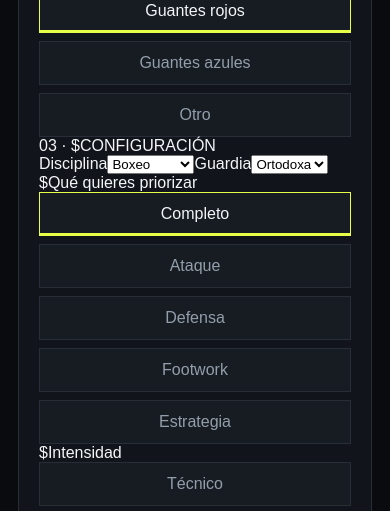
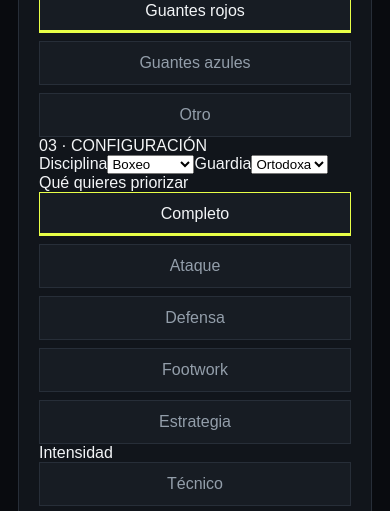
Before and after one commit to pinoaraj/fight-ai-web, a Next.js app: page / in a window 390 px wide. Shown: the part 940-1451 px from the top of the page. Built offline with nearby package versions, Linux system fonts and the light colour scheme.

Commit message:
fix: correct JSX expressions in mobile parity pass

```diff
--- a/app/page.tsx
+++ b/app/page.tsx
@@ -142,13 +142,13 @@ export default function Home() {
           <div className="fighters">
             {['Guantes rojos','Guantes azules','Otro'].map(x => <button key={x} className={fighter === x ? 'active' : ''} onClick={() => setFighter(x)}>{x}</button>)}
           </div>
-          <div className="mobileSectionLabel">03 · ${language === 'es' ? 'CONFIGURACIÓN' : 'SETUP'}</div>
+          <div className="mobileSectionLabel">03 · {language === 'es' ? 'CONFIGURACIÓN' : 'SETUP'}</div>
           <div className="analysisOptions">
             <label>Disciplina<select value={sport} onChange={e => setSport(e.target.value as 'boxing' | 'kickboxing')}><option value="boxing">Boxeo</option><option value="kickboxing">Kickboxing</option></select></label>
             <label>Guardia<select value={stance} onChange={e => setStance(e.target.value as 'orthodox' | 'southpaw' | 'switch')}><option value="orthodox">Ortodoxa</option><option value="southpaw">Zurda</option><option value="switch">Switch</option></select></label>
           </div>
-          <div className="optionBlock"><span>${language === 'es' ? 'Qué quieres priorizar' : 'Review focus'}</span><div className="fighters compact">{[['full','Completo'],['offense','Ataque'],['defense','Defensa'],['footwork','Footwork'],['strategy','Estrategia']].map(([id,label]) => <button key={id} className={reviewFocus === id ? 'active' : ''} onClick={() => setReviewFocus(id)}>{label}</button>)}</div></div>
-          <div className="optionBlock"><span>${language === 'es' ? 'Intensidad' : 'Intensity'}</span><div className="fighters compact">{[['technical','Técnico'],['light','Suave'],['moderate','Moderado'],['hard','Fuerte']].map(([id,label]) => <button key={id} className={intensity === id ? 'active' : ''} onClick={() => setIntensity(id)}>{label}</button>)}</div></div>
+          <div className="optionBlock"><span>{language === 'es' ? 'Qué quieres priorizar' : 'Review focus'}</span><div className="fighters compact">{[['full','Completo'],['offense','Ataque'],['defense','Defensa'],['footwork','Footwork'],['strategy','Estrategia']].map(([id,label]) => <button key={id} className={reviewFocus === id ? 'active' : ''} onClick={() => setReviewFocus(id)}>{label}</button>)}</div></div>
+          <div className="optionBlock"><span>{language === 'es' ? 'Intensidad' : 'Intensity'}</span><div className="fighters compact">{[['technical','Técnico'],['light','Suave'],['moderate','Moderado'],['hard','Fuerte']].map(([id,label]) => <button key={id} className={intensity === id ? 'active' : ''} onClick={() => setIntensity(id)}>{label}</button>)}</div></div>
           <button className="primary" disabled={busy || !video} onClick={analyze}>{busy ? 'ANALIZANDO…' : 'ANALIZAR SPARRING'}</button>
           <button className="secondary" onClick={() => { setReport(demo); setError(''); }}>VER DEMO DEL REPORTE</button>
           {busy && <div className="processingCard"><div className="spinner"/><b>{language === 'es' ? 'REVISANDO TU SPARRING' : 'REVIEWING YOUR SPARRING'}</b><div className="processingSteps">{['Preparando video','Identificando peleador','Revisando intercambios','Detectando patrones','Generando reporte'].map((x,i)=><span key={x} className={i <= processingStep ? 'done' : ''}><i/>{x}</span>)}</div><small>{language === 'es' ? 'El reporte solo eleva hallazgos con evidencia suficiente.' : 'The report only promotes findings with enough evidence.'}</small></div>}
@@ -164,9 +164,9 @@ export default function Home() {
                 <Card title="FORTALEZAS" items={report.strengths}/><Card title="PRIORIDADES" items={report.priorities}/><Card title="RIVAL" items={report.opponent}/>
               </div>
               <div className="strategy"><div><h3>PLAN TÁCTICO</h3>{report.plan.map((x,i)=><p key={x}><b>0{i+1}</b>{x}</p>)}</div><div><h3>DRILLS</h3>{report.drills.map(x=><p key={x}>{x}</p>)}</div></div>
-              <div className="visualCoach"><div><span className="eyebrow">${language === 'es' ? 'COACH VISUAL' : 'VISUAL COACH'}</span><h3>${language === 'es' ? 'Corrección en movimiento' : 'Movement correction'}</h3><p>${language === 'es' ? 'Secuencia simplificada ligada a la corrección prioritaria.' : 'Simplified sequence tied to the priority correction.'}</p></div><div className="visualSequence"><span>GUARD</span><b>→</b><span>ANGLE</span><b>→</b><span>EXIT</span></div><div className="trajectory"><i/><i/><i/><strong>↗</strong></div></div>
-              <div className="reportActions"><button onClick={() => navigator.share?.({title:'Fight AI',text:report.summary})}>${language === 'es' ? 'COMPARTIR' : 'SHARE'}</button><button onClick={() => window.print()}>PDF</button></div>
-              <h3 className="evidenceTitle">${language === 'es' ? 'EVIDENCIA DEL MOTOR' : 'ENGINE EVIDENCE'}</h3>
+              <div className="visualCoach"><div><span className="eyebrow">{language === 'es' ? 'COACH VISUAL' : 'VISUAL COACH'}</span><h3>{language === 'es' ? 'Corrección en movimiento' : 'Movement correction'}</h3><p>{language === 'es' ? 'Secuencia simplificada ligada a la corrección prioritaria.' : 'Simplified sequence tied to the priority correction.'}</p></div><div className="visualSequence"><span>GUARD</span><b>→</b><span>ANGLE</span><b>→</b><span>EXIT</span></div><div className="trajectory"><i/><i/><i/><strong>↗</strong></div></div>
+              <div className="reportActions"><button onClick={() => navigator.share?.({title:'Fight AI',text:report.summary})}>{language === 'es' ? 'COMPARTIR' : 'SHARE'}</button><button onClick={() => window.print()}>PDF</button></div>
+              <h3 className="evidenceTitle">{language === 'es' ? 'EVIDENCIA DEL MOTOR' : 'ENGINE EVIDENCE'}</h3>
               <div className="evidence">{report.evidence.map(e => <button key={e.time+e.title} onClick={() => jump(e.time)}><time>{e.time}</time><div><b>{e.title}</b><span>{e.observation}</span><small>Corrección: {e.correction}</small></div></button>)}</div>
             </>
           )}
```
